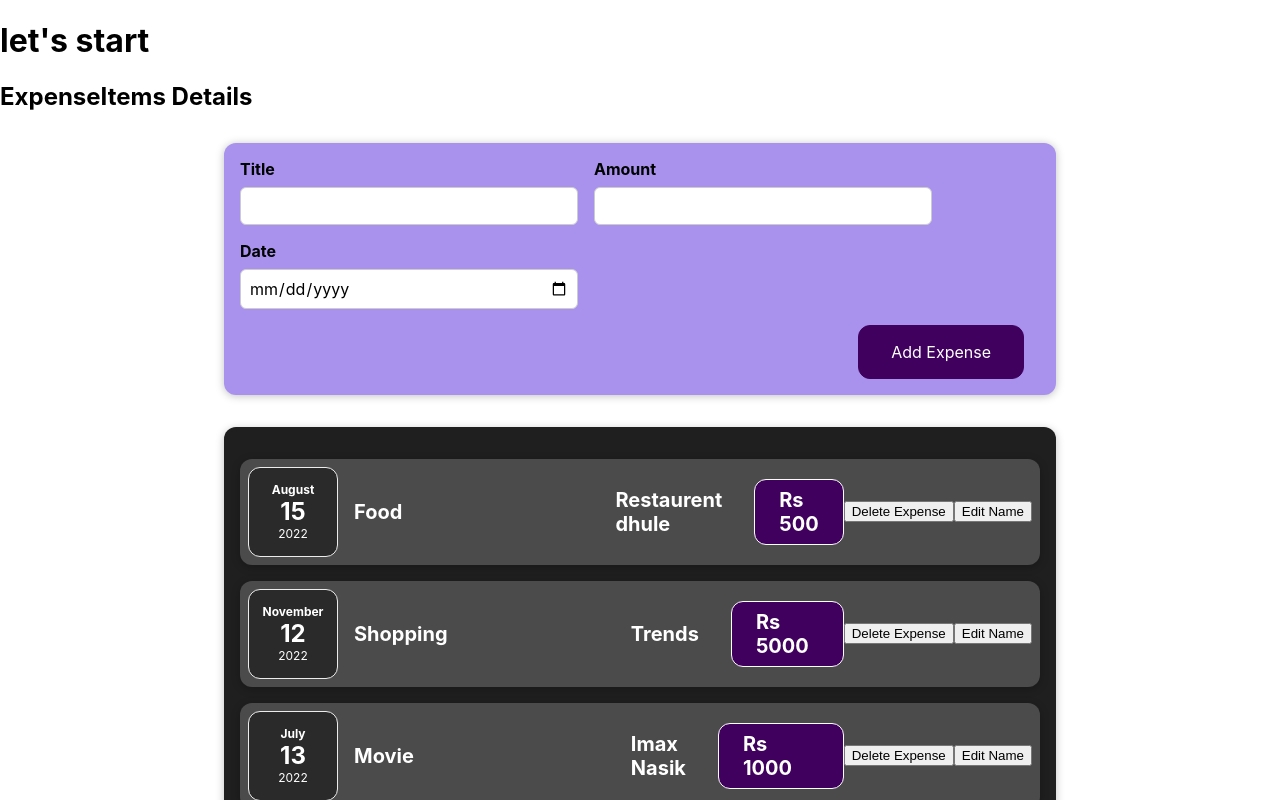
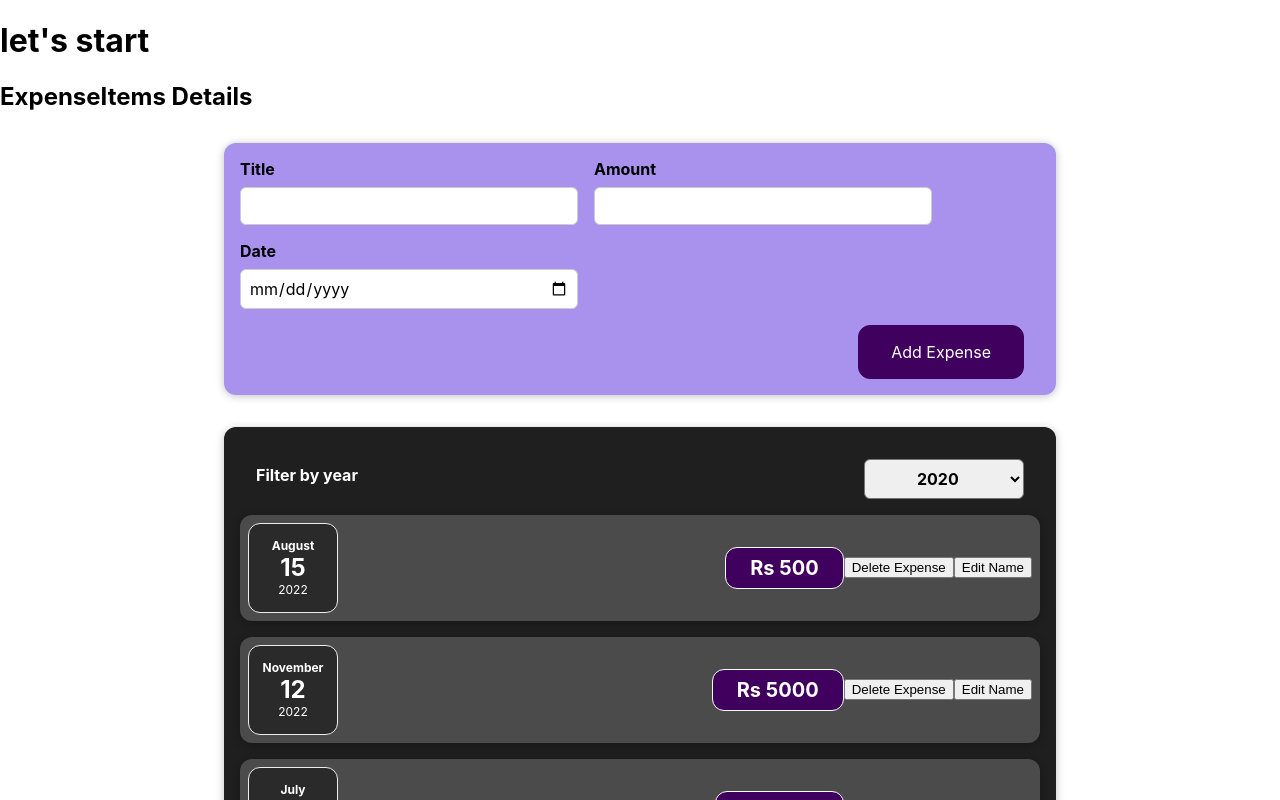
Before and after one commit to VaiDik-cyber/SharpenerReact, a React (Create React App) app: page / in a window 1280 px wide. Shown: the top 800 px of the page. Built offline with nearby package versions, Linux system fonts and the light colour scheme.

Commit message:
module 2 task 9

```diff
--- a/src/App.js
+++ b/src/App.js
@@ -2,7 +2,7 @@
 // import React from 'react'; if we write code in react object
 
 import Expenses from "./components/ExpenseList/Expenses";
-import NewExpense from "./components/ExpenseList/NewExpense";
+import NewExpense from "./components/NewExpense/NewExpense";
 const App = () => {
   const expensesData = [
     {
--- /dev/null
+++ b/src/components/ExpenseList/ExpenseFilter.css
@@ -0,0 +1,24 @@
+.expenses-filter {
+  color: white;
+  padding: 0 1rem;
+}
+
+.expenses-filter__control {
+  display: flex;
+  width: 100%;
+  align-items: center;
+  justify-content: space-between;
+  margin: 1rem 0;
+}
+
+.expenses-filter label {
+  font-weight: bold;
+  margin-bottom: 0.5rem;
+}
+
+.expenses-filter select {
+  font: inherit;
+  padding: 0.5rem 3rem;
+  font-weight: bold;
+  border-radius: 6px;
+}
--- /dev/null
+++ b/src/components/ExpenseList/ExpenseFilter.js
@@ -0,0 +1,22 @@
+import "./ExpenseFilter.css";
+
+const ExpensesFilter = (props) => {
+  const dropDownChangeHandler = (event) => {
+    props.onChangeFilter(event.target.value);
+  };
+  return (
+    <div className="expenses-filter">
+      <div className="expenses-filter__control">
+        <label>Filter by year</label>
+        <select value={props.selected} onChange={dropDownChangeHandler}>
+          <option value="2022">2022</option>
+          <option value="2021">2021</option>
+          <option value="2020">2020</option>
+          <option value="2019">2019</option>
+        </select>
+      </div>
+    </div>
+  );
+};
+
+export default ExpensesFilter;
--- a/src/components/ExpenseList/Expenses.js
+++ b/src/components/ExpenseList/Expenses.js
@@ -1,34 +1,28 @@
 import "./Expenses.css";
 import ExpenseItems from "./ExpenseItem";
 import Card from "../UI/Card";
+import ExpensesFilter from "./ExpenseFilter";
+import { useState } from "react";
 
 const Expenses = (props) => {
+  const [filteredYear, setFilteredYear] = useState("2020");
+
+  const filterChangeHandler = (selectedYear) => {
+    setFilteredYear(selectedYear);
+  };
   return (
     <Card className="expenses">
-      <ExpenseItems
-        name={props.expenses[0].name}
-        amount={props.expenses[0].amount}
-        date={props.expenses[0].date}
-        LocationOfExpenditure={props.expenses[0].LocationOfExpenditure}
-      ></ExpenseItems>
-      <ExpenseItems
-        name={props.expenses[1].name}
-        amount={props.expenses[1].amount}
-        date={props.expenses[1].date}
-        LocationOfExpenditure={props.expenses[1].LocationOfExpenditure}
-      ></ExpenseItems>
-      <ExpenseItems
-        name={props.expenses[2].name}
-        amount={props.expenses[2].amount}
-        date={props.expenses[2].date}
-        LocationOfExpenditure={props.expenses[2].LocationOfExpenditure}
-      ></ExpenseItems>
-      <ExpenseItems
-        name={props.expenses[3].name}
-        amount={props.expenses[3].amount}
-        date={props.expenses[3].date}
-        LocationOfExpenditure={props.expenses[3].LocationOfExpenditure}
-      ></ExpenseItems>
+      <ExpensesFilter
+        selected={filteredYear}
+        onChangeFilter={filterChangeHandler}
+      />
+      {props.expenses.map((expense) => (
+        <ExpenseItems
+          name={expense.title}
+          amount={expense.amount}
+          date={expense.date}
+        ></ExpenseItems>
+      ))}
     </Card>
   );
 };
```
Also changed, not shown: src/components/NewExpense/ExpenseForm.css (renamed from src/components/ExpenseList/ExpenseForm.css), src/components/NewExpense/ExpenseForm.js (renamed from src/components/ExpenseList/ExpenseForm.js), src/components/NewExpense/NewExpense.css (renamed from src/components/ExpenseList/NewExpense.css), src/components/NewExpense/NewExpense.js (renamed from src/components/ExpenseList/NewExpense.js).
